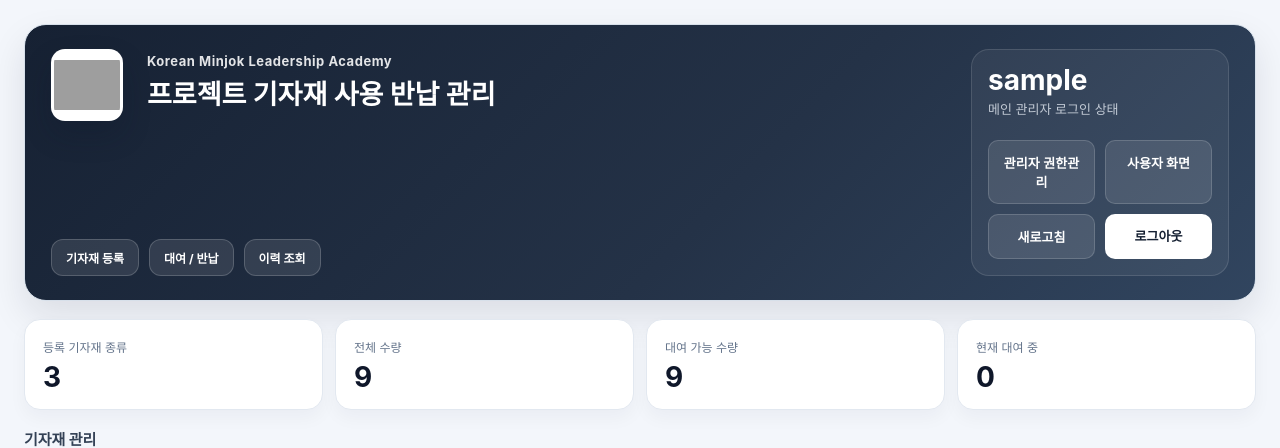
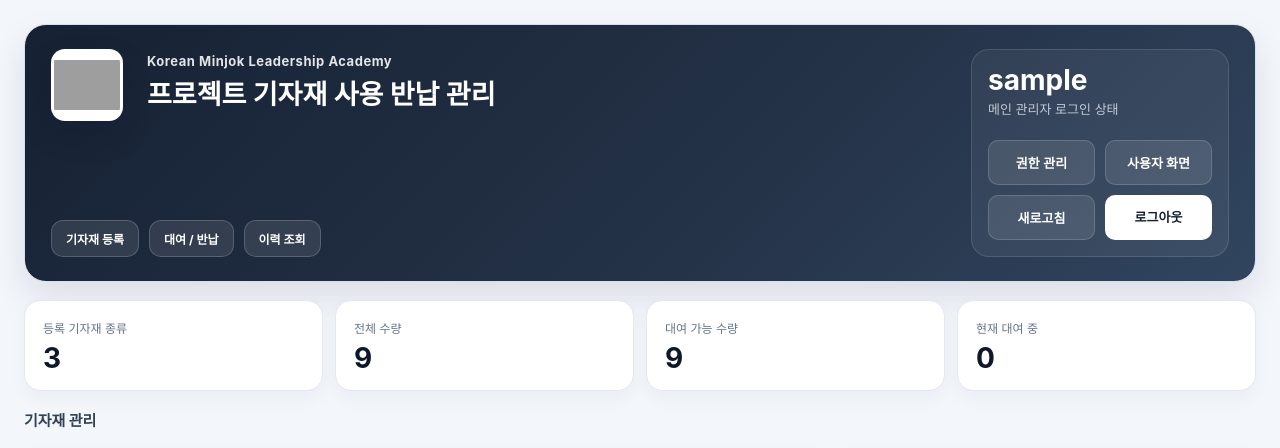
Before and after one commit to knue20-kmla/work-dashboard, a Flask app: page /dashboard in a window 1280 px wide. Shown: the top 448 px of the page. Run offline with Flask 3, Linux system fonts and the light colour scheme; the visitor is signed in with stand-in values (Sample User, id 1); grey boxes are pictures that could not be loaded.

Commit message:
Rename admin permission button

```diff
--- a/equipment-manager/templates/dashboard.html
+++ b/equipment-manager/templates/dashboard.html
@@ -790,7 +790,7 @@
                 </div>
                 <div class="hero-actions">
                     {% if admin_role == 'superadmin' %}
-                    <button type="button" class="secondary" id="admin-manage-open">관리자 권한관리</button>
+                    <button type="button" class="secondary" id="admin-manage-open">권한 관리</button>
                     {% endif %}
                     <a href="{{ url_for('index') }}" class="secondary">사용자 화면</a>
                     <a href="{{ url_for('dashboard') }}" class="secondary">새로고침</a>
```
